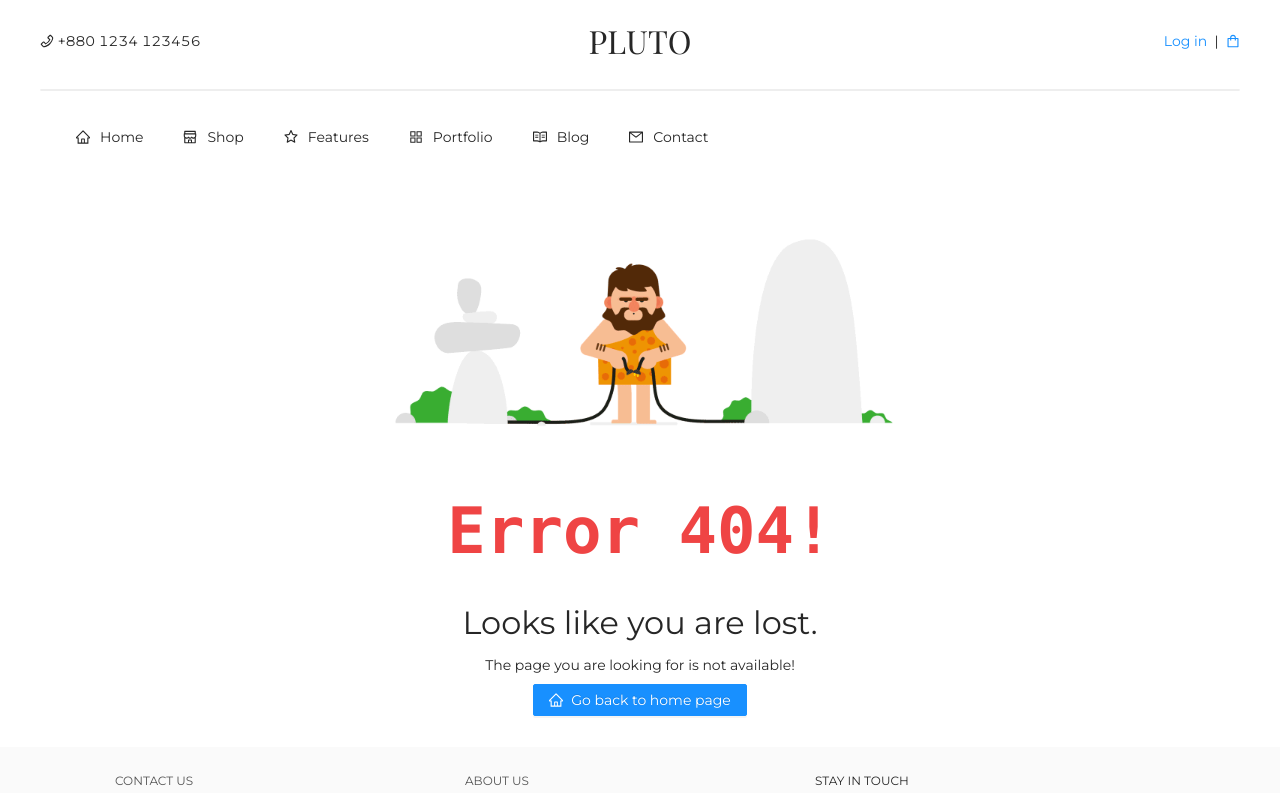
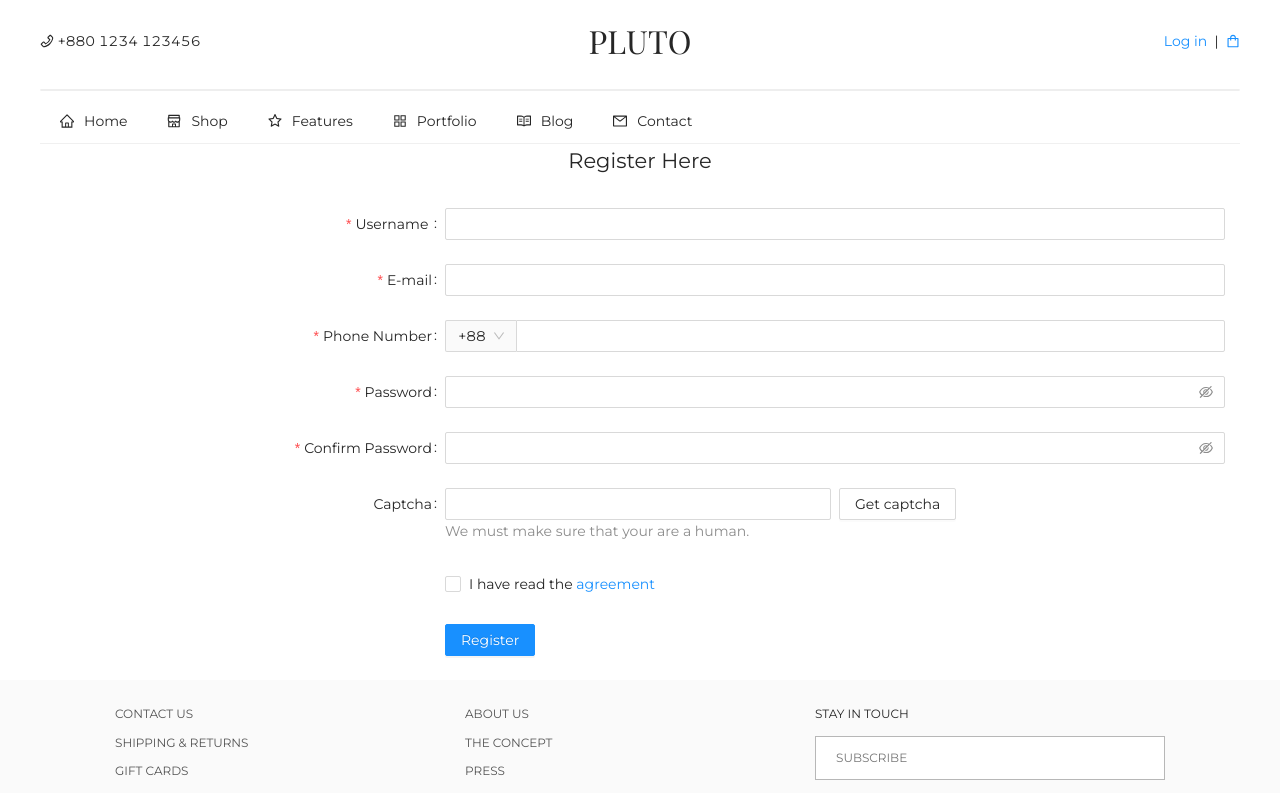
Before and after one commit to Alamin02/pluto, a React (Create React App) app: page /registration in a window 1280 px wide. Shown: the top 793 px of the page. Built offline with nearby package versions, Linux system fonts and the light colour scheme; a web font is replaced by a local one.

Commit message:
Add: Registration page is added

```diff
--- a/src/App.js
+++ b/src/App.js
@@ -12,6 +12,7 @@ import Navbar from "./components/navbar/Navbar";
 import BlogPage from "./pages/BlogPage";
 import Footer from "./components/footer/Footer";
 import Error404 from "./components/error-404/Error404";
+import RegistrationPage from "./pages/Registration";
 
 function App() {
   return (
@@ -26,6 +27,7 @@ function App() {
         <Route path="/cart" component={Cart} exact />
         <Route path="/checkOut" component={CheckOut} exact />
         <Route path="/blogs" component={BlogPage} exact />
+        <Route path="/registration" component={RegistrationPage} exact />
         <Route component={Error404} />
       </Switch>
       <Footer />
--- /dev/null
+++ b/src/pages/Registration.js
@@ -0,0 +1,10 @@
+import Registration from "../components/registration/Registration";
+const RegistrationPage = () => {
+  return (
+    <>
+      <Registration />
+    </>
+  );
+};
+
+export default RegistrationPage;
```
